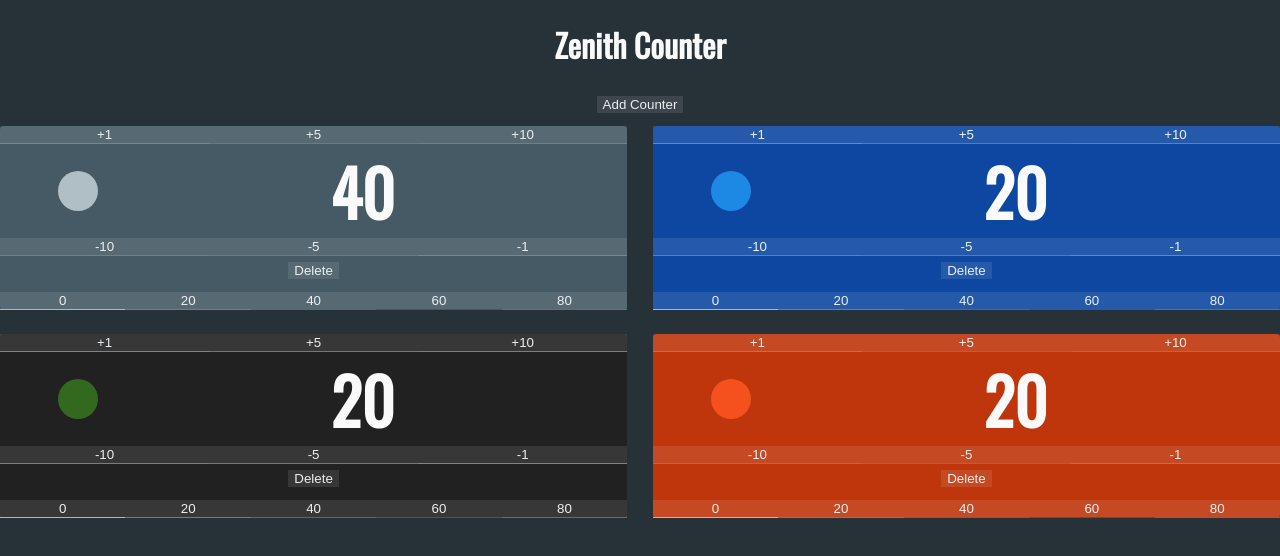
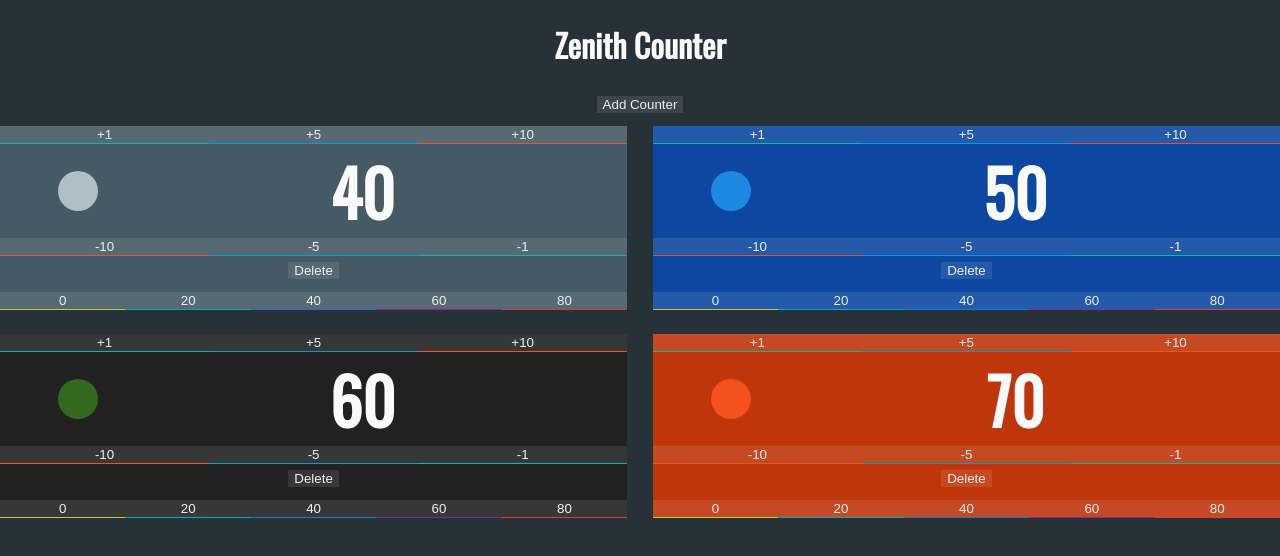
Before and after one commit to cwightrun/zenith, a React (Create React App) app: page / in a window 1280 px wide. Shown: the top 556 px of the page. Built offline with nearby package versions, Linux system fonts and the light colour scheme.

Commit message:
Fixing add/remove func

```diff
--- a/package.json
+++ b/package.json
@@ -8,7 +8,8 @@
     "react-app-rewired": "^1.6.2",
     "react-dom": "^16.6.3",
     "react-scripts": "2.1.1",
-    "styled-jsx": "^3.1.2"
+    "styled-jsx": "^3.1.2",
+    "uuid": "^3.3.2"
   },
   "scripts": {
     "start": "react-app-rewired start",
--- a/src/App.css
+++ b/src/App.css
@@ -79,7 +79,6 @@ button:active::after {
   padding: 0;
   margin: 0 0 24px;
   background: #37474F;
-  border-radius: 4px;
 }
 
 .counter {
--- a/src/App.js
+++ b/src/App.js
@@ -1,57 +1,52 @@
-import React, { Component } from 'react';
-import './App.css';
-import 'mana-font';
-import Header from './Header/Header';
-import Counter from './Counter/Counter';
+import React, { Component } from "react";
+import uuid from "uuid/v4";
+import "./App.css";
+import "mana-font";
+import Header from "./Header/Header";
+import Counter from "./Counter/Counter";
 
 class App extends Component {
   constructor(props) {
     super(props);
     this.state = {
       counters: [
-        {id: 0, value: 40, icon: 0},
-        {id: 1, value: 20, icon: 1},
-        {id: 2, value: 20, icon: 2},
-        {id: 3, value: 20, icon: 3},
-      ],
-    }
-
-    console.log('this.state.counters', this.state.counters);
-
-    // Bindings
-    this.addCounter = this.addCounter.bind(this);
-    this.removeCounter = this.removeCounter.bind(this);
+        { id: uuid(), value: 40, icon: 0 },
+        { id: uuid(), value: 50, icon: 1 },
+        { id: uuid(), value: 60, icon: 2 },
+        { id: uuid(), value: 70, icon: 3 }
+      ]
+    };
   }
 
-  addCounter(type, id) {
-    let counters = [...this.state.counters]; // make a separate copy of the array
-    let length = counters.length;
+  addCounter = () => {
+    this.setState(prevState => ({
+      counters: [...prevState.counters, { id: uuid(), value: 0, icon: 0 }]
+    }));
+  };
 
-    counters.push({id: length, value: 0, icon: 0});
-    this.setState({counters: counters});
-  }
-
-  removeCounter(index) {
-    let counters = this.state.counters.filter((counter, counterIndex) => {
-      return counterIndex !== index
-    })
-
-    this.setState({ counters })
-  }
+  removeCounter = (id) => {
+    this.setState(prevState => ({
+      counters: prevState.counters.filter(counter => counter.id !== id)
+    }));
+  };
 
   render() {
-    let counters = this.state.counters;
+    console.log(this.state);
     return (
       <div className="App">
         <Header />
         <main>
           <div className="manage-counters">
-            <button onClick={() => {this.addCounter('add', counters.length)}}>Add Counter</button>
+            <button onClick={() => {this.addCounter()}}>Add Counter</button>
           </div>
           <div className="all-counters">
-            {counters.map((counter, i) =>
-              <Counter removeCounter={this.removeCounter} id={i} key={i} value={this.state.counters[i].value} icon={this.state.counters[i].icon} />
-            )}
+            {this.state.counters.map((counter, i) => (
+              <Counter
+                removeCounter={this.removeCounter}
+                counter={counter}
+                key={counter.id}
+              />
+            ))}
           </div>
         </main>
       </div>
--- a/src/Counter/Counter.js
+++ b/src/Counter/Counter.js
@@ -5,63 +5,108 @@ class Counter extends Component {
   constructor(props) {
     super(props);
     this.state = {
-      id: this.props.id,
-      value: this.props.value,
-      icon: this.props.icon
+      value: this.props.counter.value,
+      icon: this.props.counter.icon
     };
   }
 
-  handleChange(dir, amt = 1) {
-    let newValue = this.state.value;
-    if (dir === 'negative') newValue = newValue - amt;
-    if (dir === 'positive') newValue = newValue + amt;
-    if (dir === 'reset') newValue = amt;
-    this.setState({value: newValue});
-    console.log('counter state', this.state);
-  }
+  handleChange = (dir, amt = 1) => {
+    let value = this.state.value;
+    if (dir === "negative") value = value - amt;
+    if (dir === "positive") value = value + amt;
+    if (dir === "reset") value = amt;
+    this.setState({ value });
+  };
 
-  changeIcon() {
+  changeIcon = () => {
     if (this.state.icon <= 5) {
-      this.setState({icon: this.state.icon + 1});
+      this.setState({ icon: this.state.icon + 1 });
     } else {
-      this.setState({icon: 0});
+      this.setState({ icon: 0 });
     }
-  }
+  };
 
   render() {
     return (
-      <div className="counter-wrapper" style={{backgroundColor: mtgThemes[this.state.icon]['bg']}}>
+      <div
+        className="counter-wrapper"
+        style={{ backgroundColor: mtgThemes[this.state.icon]["bg"] }}
+      >
         <div className="counter">
-
           <div className="increment-column col-pos button-group has-3-buttons">
-            <button className="value-1" onClick={() => {this.handleChange('positive', 1)}}>+1</button>
-            <button className="value-5" onClick={() => {this.handleChange('positive', 5)}}>+5</button>
-            <button className="value-10" onClick={() => {this.handleChange('positive', 10)}}>+10</button>
+            <button
+              className="value-1"
+              onClick={() => {
+                this.handleChange("positive", 1);
+              }}
+            >
+              +1
+            </button>
+            <button
+              className="value-5"
+              onClick={() => {
+                this.handleChange("positive", 5);
+              }}
+            >
+              +5
+            </button>
+            <button
+              className="value-10"
+              onClick={() => {
+                this.handleChange("positive", 10);
+              }}
+            >
+              +10
+            </button>
           </div>
 
           <div className="value-wrapper">
-            <button onClick={() => this.changeIcon()} className="counter-icon" style={{backgroundColor: mtgThemes[this.state.icon]['fg']}}>
-              <i className={'ms ms-' + mtgThemes[this.state.icon]['icon']}></i>
+            <button
+              onClick={() => this.changeIcon()}
+              className="counter-icon"
+              style={{ backgroundColor: mtgThemes[this.state.icon]["fg"] }}
+            >
+              <i className={"ms ms-" + mtgThemes[this.state.icon]["icon"]} />
             </button>
             <h4 className="current-value">{this.state.value}</h4>
           </div>
 
           <div className="increment-column col-neg button-group has-3-buttons">
-            <button className="value-10" onClick={() => {this.handleChange('negative', 10)}}>-10</button>
-            <button className="value-5" onClick={() => {this.handleChange('negative', 5)}}>-5</button>
-            <button className="value-1" onClick={() => {this.handleChange('negative', 1)}}>-1</button>
+            <button
+              className="value-10"
+              onClick={() => {
+                this.handleChange("negative", 10);
+              }}
+            >
+              -10
+            </button>
+            <button
+              className="value-5"
+              onClick={() => {
+                this.handleChange("negative", 5);
+              }}
+            >
+              -5
+            </button>
+            <button
+              className="value-1"
+              onClick={() => {
+                this.handleChange("negative", 1);
+              }}
+            >
+              -1
+            </button>
           </div>
-
         </div>
 
-        <button onClick={() => this.props.removeCounter(this.props.id)}>Delete</button>
+        <button onClick={() => this.props.removeCounter(this.props.counter.id)}>Delete</button>
 
         <div className="resets button-group has-5-buttons">
-          <button onClick={() => this.handleChange('reset', 0)}>0</button>
-          <button onClick={() => this.handleChange('reset', 20)}>20</button>
-          <button onClick={() => this.handleChange('reset', 40)}>40</button>
-          <button onClick={() => this.handleChange('reset', 60)}>60</button>
-          <button onClick={() => this.handleChange('reset', 80)}>80</button>
+          <button onClick={() => this.handleChange("reset", 0)}>0</button>
+          <button onClick={() => this.handleChange("reset", 20)}>20</button>
+          <button onClick={() => this.handleChange("reset", 40)}>40</button>
+          <button onClick={() => this.handleChange("reset", 60)}>60</button>
+          <button onClick={() => this.handleChange("reset", 80)}>80</button>
         </div>
       </div>
     );
```
